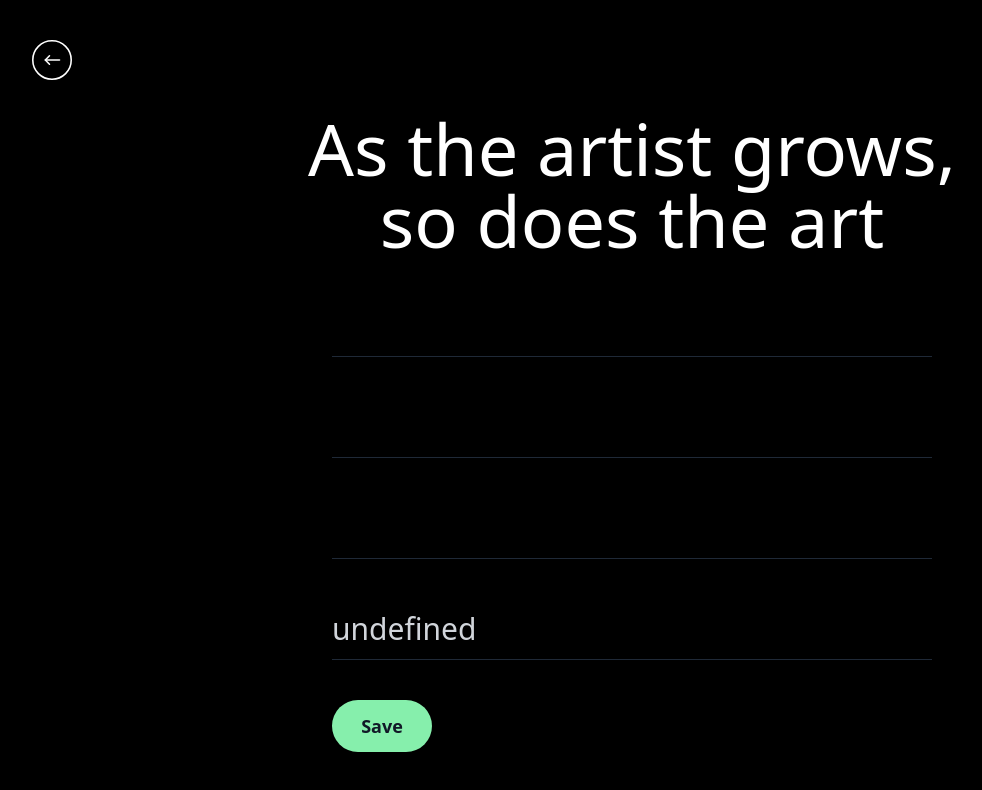
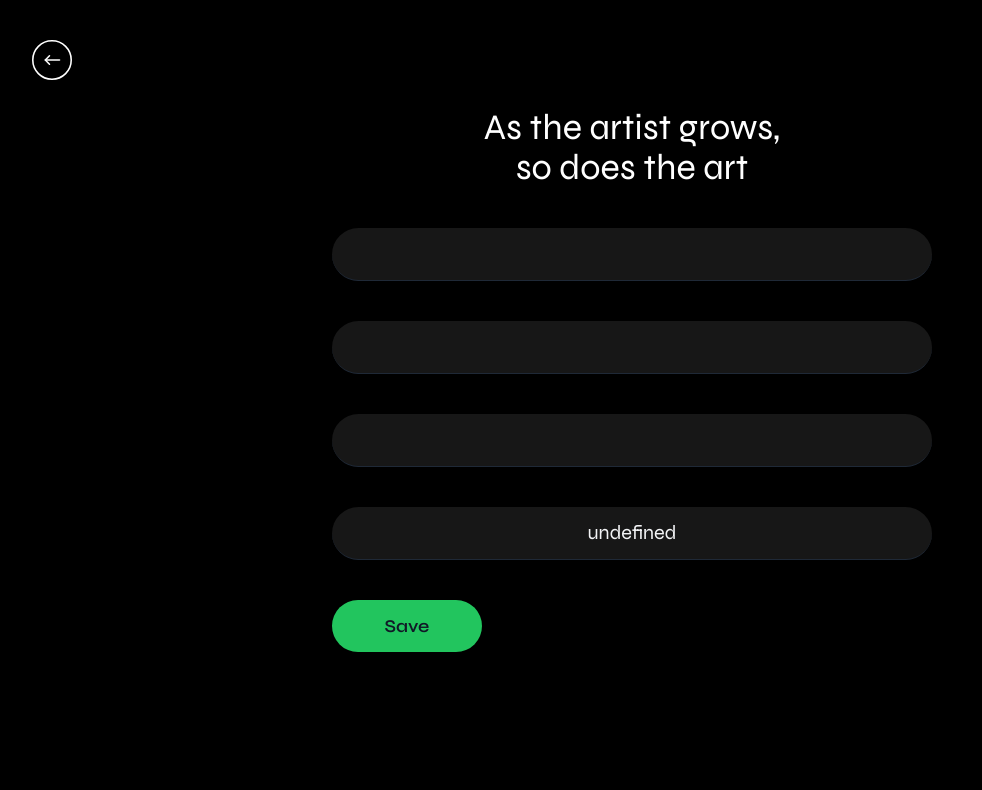
Before and after one commit to ggakila/Webstack-Portfolio, a Next.js app in the folder frontend/duqqa/: page /edit/1 in a window 1280 px wide. Shown: the top 790 px of the page, without its empty margins (8-990 px from the left). Built offline with nearby package versions, Linux system fonts and the light colour scheme; no server answers.

Commit message:
styling edits

```diff
--- a/frontend/duqqa/src/components/Cards.js
+++ b/frontend/duqqa/src/components/Cards.js
@@ -51,7 +51,7 @@ export default function Cards({ url, id, productName,  price }) {
 				/>
 			</Link>
 			<div className="flex justify-between items-center px-5 w-full absolute bottom-0  bg-black opacity-80 py-3">
-				<h3 className="w-1/2 text-lg font-semibold tracking-wide">
+				<h3 className="w-1/2 text-lg font-semibold tracking-wide truncate">
 					{productName}
 				</h3>
 				<p className="price font-bold">${price}</p>
--- a/frontend/duqqa/src/components/CardsProfile.js
+++ b/frontend/duqqa/src/components/CardsProfile.js
@@ -59,13 +59,13 @@ const handleDelete = async () => {
 						pathname: "/edit/[slug]",
 						query: { slug: id },
 					}}
-					className=" p-2 text-xs text-center   hover:bg-blue-500 hover:text-gray-100"
+					className=" px-2 py-1 text-xs text-center   hover:bg-blue-500 hover:text-gray-100"
 				>
 					Edit
 				</Link>
 				<button
 					onClick={handleDelete}
-					className=" p-2 text-xs text-red-500  hover:bg-red-500 hover:text-gray-100"
+					className=" px-2 py-1 text-xs text-red-500  hover:bg-red-500 hover:text-gray-100"
 				>
 					delete
 				</button>
--- a/frontend/duqqa/src/pages/edit/[slug].js
+++ b/frontend/duqqa/src/pages/edit/[slug].js
@@ -12,6 +12,12 @@ import React from "react";
 import { ToastContainer, toast } from "react-toastify";
 import "react-toastify/dist/ReactToastify.css";
 import Loader from "@/components/Loader";
+import { Syne } from "next/font/google";
+
+const syne = Syne({
+	weight: [],
+	subsets: ["latin"],
+});
 
 
 
@@ -76,7 +82,7 @@ export default function Edit() {
 
 
 	return (
-		<div className="text-white h-screen flex flex-col items-center justify-start gap-10 p-10 py-28">
+		<div className={` ${syne.className} text-white h-screen flex flex-col items-center justify-center gap-10 p-10 py-28`}>
 			<Link
 				href="/"
 				className="w-[40px] h-[40px] absolute top-10 left-10"
@@ -87,7 +93,7 @@ export default function Edit() {
 					alt="back button home"
 				/>
 			</Link>
-			<h1 className="text-5xl md:text-7xl font-light text-center">
+			<h1 className="text-3xl md:text-4xl font-light text-center">
 				As the artist grows,
 				<br /> so does the art
 			</h1>
@@ -106,7 +112,7 @@ export default function Edit() {
 						<input
 							{...register(field.name)}
 							defaultValue={field.placeholder}
-							className="w-full bg-transparent border-b border-gray-800 outline-none text-3xl py-3 text-gray-300"
+							className="w-full border-b min-w-[350px] border-gray-800 outline-none text-xl py-3 bg-neutral-900 rounded-full text-center text-gray-100"
 							autoComplete="off"
 						/>
 						<p className="text-red-500">{errors[field.name]?.message}</p>
@@ -116,7 +122,7 @@ export default function Edit() {
 				<input
 					type="submit"
 					value="Save"
-					className="py-3 px-5 w-[100px] rounded-full bg-green-300 text-gray-900 text-lg font-semibold cursor-pointer hover:bg-white"
+					className="py-3 px-5 w-[150px] rounded-full bg-green-500 text-gray-900 text-lg font-semibold cursor-pointer hover:bg-white"
 				/>
 				<ToastContainer limit={1} />
 			</form>
--- a/frontend/duqqa/src/pages/profile/[slug].js
+++ b/frontend/duqqa/src/pages/profile/[slug].js
@@ -8,6 +8,12 @@ import { fetchAllProducts } from "@/utils/helperFunctions";
 import { useAuth } from "@/utils/AuthContext";
 import { useEffect, useState } from "react";
 import Loader from "@/components/Loader";
+import { Syne } from "next/font/google";
+
+const syne = Syne({
+	weight: [],
+	subsets: ["latin"],
+});
 
 
 export default function Profile() {
@@ -53,7 +59,7 @@ export default function Profile() {
 		return <Loader load={load} />;
 	}
 	return (
-		<div className="gap-10 py-10 px-10 lg:px-20 h-screen">
+		<div className={` ${syne.className} gap-10 py-10 px-10 lg:px-20 h-screen`}>
 			<div className="flex justify-between items-start">
 				<div className="flex flex-col items-start gap-5 ">
 					<Link
--- a/frontend/duqqa/src/pages/showcase.js
+++ b/frontend/duqqa/src/pages/showcase.js
@@ -103,7 +103,7 @@ export default function ProductForm() {
 					<input
 						{...register("productName")}
 						placeholder="title"
-						className="w-full bg-transparent border-b border-gray-800 outline-none text-xl py-3 text-gray-300"
+						className="w-full  border-b border-gray-800 outline-none text-xl py-3 bg-neutral-900 rounded-full text-center text-gray-300"
 						autoComplete="off"
 					/>
 					<p className="text-red-500">{errors.productName?.message}</p>
@@ -113,7 +113,7 @@ export default function ProductForm() {
 					<input
 						{...register("description")}
 						placeholder="description"
-						className="w-full bg-transparent border-b border-gray-800 outline-none text-xl py-3 text-gray-300"
+						className="w-full  border-b border-gray-800 outline-none text-xl py-3 bg-neutral-900 rounded-full text-center text-gray-300"
 						autoComplete="off"
 					/>
 					<p className="text-red-500">{errors.description?.message}</p>
@@ -123,7 +123,7 @@ export default function ProductForm() {
 					<input
 						{...register("imageUrl")}
 						placeholder="image url"
-						className="w-full bg-transparent border-b border-gray-800 outline-none text-xl py-3 text-gray-300"
+						className="w-full  border-b border-gray-800 outline-none text-xl py-3 bg-neutral-900 rounded-full text-center text-gray-300"
 						autoComplete="off"
 					/>
 					<p className="text-red-500">{errors.imageUrl?.message}</p>
@@ -133,7 +133,7 @@ export default function ProductForm() {
 					<input
 						{...register("price")}
 						placeholder="price"
-						className="w-full bg-transparent border-b border-gray-800 outline-none text-xl py-3 text-gray-300"
+						className="w-full  border-b border-gray-800 outline-none text-xl py-3 bg-neutral-900 rounded-full text-center text-gray-300"
 						autoComplete="off"
 					/>
 					<p className="text-red-500">{errors.price?.message}</p>
@@ -141,7 +141,7 @@ export default function ProductForm() {
 
 				<input
 					type="submit"
-					className=" py-3 px-3 w-[200px] rounded-lg bg-gray-300 text-gray-900 text-lg font-semibold cursor-pointer  hover:bg-green-500 hover:text-gray-200 "
+					className=" py-3 px-3 w-[200px] rounded-full bg-gray-300 text-gray-900 text-lg font-semibold cursor-pointer  hover:bg-green-500 hover:text-gray-200 "
 				/>
 				<ToastContainer limit={1} />
 			</form>
```
